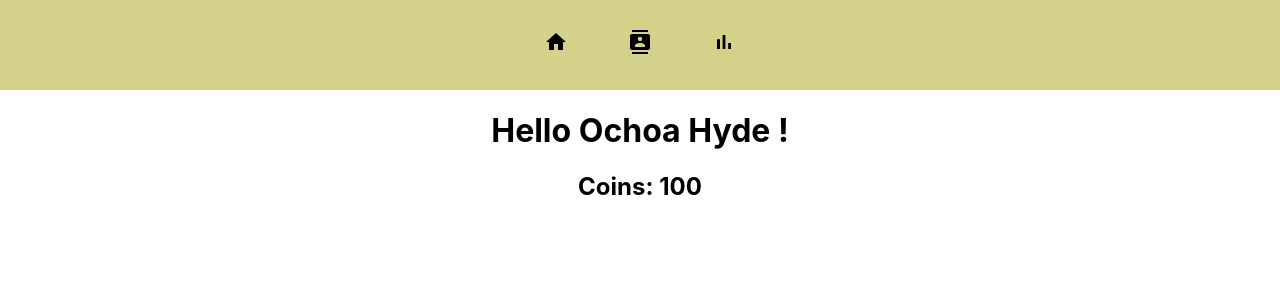
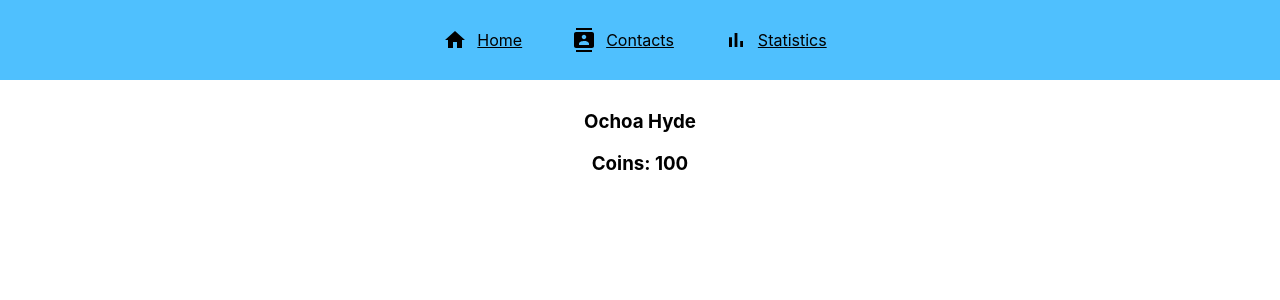
Before and after one commit to micnoy/react-workshop-mister-bitcoin, a React (Create React App) app: page /#/ in a window 1280 px wide. Shown: the top 300 px of the page. Built offline with nearby package versions, Linux system fonts and the light colour scheme; no server answers.

Commit message:
Playing with styling

```diff
--- a/src/App.css
+++ b/src/App.css
@@ -1,3 +1,7 @@
+* {
+    box-sizing: border-box;
+}
+
 .App {
     text-align: center;
 }
@@ -5,15 +9,6 @@
 .App-logo {
     height: 40vmin;
     pointer-events: none;
-}
-
-.App-header {
-    background-color: #d4d18a;
-    display: flex;
-    flex-direction: row;
-    justify-content: center;
-    font-size: calc(10px + 2vmin);
-    color: #000000;
 }
 
 .App-header-div {
@@ -24,55 +19,92 @@
     color: #61dafb;
 }
 
-ul {
+.contacts-list {
     display: flex;
-    flex-direction: column;
-    justify-content: center;
+    flex-direction: row;
+    flex-flow: wrap;
+    justify-content: flex-start;
     align-items: center;
     list-style-type: none;
-    padding: 0;
+    padding: 0 80px 0 80px;
     margin: 0;
 }
 
-.contact-item {
-    padding: 10px;
+li {
+    margin: 15px;
+    min-width: 48%;
+    font-size: 24px;
+    text-align: center;
+    cursor: pointer;
+    outline: none;
+    color: #fff;
+    background-color: rgba(79, 192, 254, 0.42);
+    border: none;
+    border-radius: 15px;
+    box-shadow: 5px 9px rgba(153, 153, 153, 0.55);
+}
+
+li:hover {
+    background-color: rgba(56, 128, 178, 0.49)
+}
+
+li:active {
+    background-color: rgba(35, 89, 120, 0.47);
+    box-shadow: 5px 5px #666;
+    transform: translateY(4px);
+}
+
+.item-content {
     display: flex;
     flex-direction: row;
-    justify-content: flex-end;
+    justify-content: start;
     align-items: center;
-    height: 100px;
-    width: 50%;
-}
-
-.contact-item img {
-    max-width: 50px;
-    max-height: 50px;
-    object-fit: cover;
-    padding: 5px;
-}
-
-.item-content{
-    width: 100%;
-    display: flex;
-    justify-content: center;
-    align-items: center;
+    padding-left: 25px;
 }
 
 .avatar {
-    max-width: 50px;
-    max-height: 50px;
+    max-width: 100px;
+    max-height: 100px;
     object-fit: cover;
+    margin-right: 15px;
     padding: 5px;
+}
+.contact-name{
+    text-decoration: none;
+    color: black;
 }
 
 a {
     color: inherit;
 }
 
-.headerNav{
-    padding: 30px;
+header {
+    top: 0px;
+    background-color: #4fc0fe;
+    display: flex;
+    flex-direction: row;
+    justify-content: center;
+    position: fixed;
+    width: 100%;
+    padding: 0;
+    margin: 0;
 }
 
-#setup_button {
-    display: none;
+.header-item {
+    display: flex;
+    padding: 20px;
+    text-decoration: none;
 }
+
+.header-item:hover {
+    background: rgba(0, 0, 0, 0.1);
+}
+
+section.nav-page {
+    margin-top: 110px;
+}
+
+.Graph {
+    height: 100px;
+    background: #61dafb;
+}
--- a/src/components/Avatar/Avatar.jsx
+++ b/src/components/Avatar/Avatar.jsx
@@ -4,7 +4,9 @@ const Avatar = (props) => {
     const {contact} = props;
     const contactImage = 'https://robohash.org/' + contact._id;
     return (
-        <img className={'avatar'} src={contactImage} alt=''/>
+        <div>
+            <img className='avatar' src={contactImage} alt=''/>
+        </div>
     );
 };
 
--- a/src/components/ContactList/ContactList.jsx
+++ b/src/components/ContactList/ContactList.jsx
@@ -5,27 +5,29 @@ import ContactPreview from "../ContactPreview/ContactPreview";
 export default class ContactList extends Component {
 
     getContactItem = (index, item, filter) => {
-        if (filter) {
-            if (item.name.toLowerCase().includes(filter.toLowerCase())) {
-                return (
-                    <li className='contact-item' key={index}>
-                        <ContactPreview contact={item}/>
-                    </li>);
-            }
-        } else {
-            return (
-                <li className='contact-item' key={index}>
-                    <ContactPreview contact={item}/>
-                </li>);
+        if (!filter) {
+            // If no filter return all contacts
+            return this.singleContact(index, item);
+        } else if (item.name.toLowerCase().includes(filter.toLowerCase())) {
+            // If there's a filter applied, check if this item matches the filter.
+            return this.singleContact(index, item);
         }
+
     };
+
+    singleContact(index, item) {
+        return (
+            <li key={index}>
+                <ContactPreview contact={item}/>
+            </li>);
+    }
 
     render() {
         const {contacts} = this.props;
         const {filter} = this.props;
 
         return <div>
-            <ul>
+            <ul className='contacts-list'>
                 {contacts && contacts.map((item, index) => this.getContactItem(index, item, filter))}
             </ul>
         </div>;
--- a/src/components/ContactPreview/ContactPreview.jsx
+++ b/src/components/ContactPreview/ContactPreview.jsx
@@ -7,7 +7,7 @@ const ContactPreview = (props) => {
     return (
         <Link to={'/contact/' + contact._id} className="item-content">
                 <Avatar contact={contact}/>
-                <h2>{contact.name}</h2>
+                <div className='contact-name'>{contact.name}</div>
         </Link>
     );
 };
--- a/src/components/Header/Header.jsx
+++ b/src/components/Header/Header.jsx
@@ -3,21 +3,19 @@ import {Link} from "react-router-dom";
 import homeIcon from '../../assets/ic-home.svg'
 import statisticsIcon from '../../assets/ic-statistics.svg'
 import contactsIcon from '../../assets/ic-contacts.svg'
+import HeaderItem from "../HeaderItem/HeaderItem";
 
 const Header = () => {
     return (
-        <header className={'App-header'}>
+        <header>
             <Link to={'/'}>
-                {/*<div className={'App-header-div'}>Home</div>*/}
-                <img className={'headerNav'} src={homeIcon} alt=''/>
+                <HeaderItem text='Home' icon={homeIcon}/>
             </Link>
             <Link to={'/contact'}>
-                {/*<div className={'App-header-div'}>Contacts</div>*/}
-                <img className={'headerNav'} src={contactsIcon} alt=''/>
+                <HeaderItem text='Contacts' icon={contactsIcon}/>
             </Link>
             <Link to={'/stats'}>
-                {/*<div className={'App-header-div'}>Statistics</div>*/}
-                <img className={'headerNav'} src={statisticsIcon} alt=''/>
+                <HeaderItem text='Statistics' icon={statisticsIcon}/>
             </Link>
         </header>
     );
--- /dev/null
+++ b/src/components/HeaderItem/HeaderItem.jsx
@@ -0,0 +1,16 @@
+import React, {Component} from 'react';
+
+class HeaderItem extends Component {
+    render() {
+
+        const {icon, text} = this.props;
+        return (
+            <div className='header-item'>
+                <img src={icon} alt=''/>
+                <div className={'App-header-div'}>{text}</div>
+            </div>
+        );
+    }
+}
+
+export default HeaderItem;
--- a/src/pages/ContactDetailsPage/ContactDetailsPage.jsx
+++ b/src/pages/ContactDetailsPage/ContactDetailsPage.jsx
@@ -4,7 +4,7 @@ import {Link} from "react-router-dom";
 import Avatar from "../../components/Avatar/Avatar";
 
 import {connect} from "react-redux";
-import {loadCurrentContact} from "../../modules/contact/actions";
+import {clearCurrentContact, loadCurrentContact} from "../../modules/contact/actions";
 
 class ContactDetailsPage extends Component {
 
@@ -12,6 +12,10 @@ class ContactDetailsPage extends Component {
         const contactId = this.props.match.params.id;
         console.log('loading id', contactId);
         this.props.loadCurrentContact(contactId);
+    }
+
+    componentWillUnmount() {
+        this.props.clearCurrentContact();
     }
 
     deleteContact = (id) => {
@@ -59,7 +63,8 @@ const mapStateToProps = (state) => {
 };
 
 const mapDispatchToProps = {
-    loadCurrentContact
+    loadCurrentContact,
+    clearCurrentContact
 };
 
 export default connect(
--- a/src/pages/ContactPage/ContactPage.jsx
+++ b/src/pages/ContactPage/ContactPage.jsx
@@ -22,13 +22,13 @@ class ContactPage extends Component {
     render() {
         const {contacts} = this.props;
         return (
-            <div>
+            <section className="nav-page">
                 <ContactsFilter onFilter={this.filterChanged}/>
                 <Link to={'/contact/edit/'}>
                     <h3>Add new contact</h3>
                 </Link>
                 <ContactList contacts={contacts} filter={this.state.filter}/>
-            </div>
+            </section>
         );
     }
 }
--- a/src/pages/HomePage/HomePage.jsx
+++ b/src/pages/HomePage/HomePage.jsx
@@ -14,11 +14,11 @@ class HomePage extends Component {
     render() {
         const {user, rate} = this.props;
         return (
-            <div>
-                {user && <h1>Hello {user.name} !</h1>}
-                {user && <h2>Coins: {user.coins}</h2>}
-                {rate && <h2>BTC: {rate}</h2>}
-            </div>
+            <section className="nav-page">
+                {user && <h3>{user.name}</h3>}
+                {user && <h3>Coins: {user.coins}</h3>}
+                {rate && <h3>BTC: {rate}</h3>}
+            </section>
         );
     }
 }
--- a/src/pages/Statistics/Statistics.jsx
+++ b/src/pages/Statistics/Statistics.jsx
@@ -14,8 +14,9 @@ class Statistics extends Component {
     render() {
         const {marketPrice, confirmedTransactions} = this.props;
         return (
-            <div>
-                {marketPrice && <Graph data={marketPrice}
+            <section className="nav-page">
+                {marketPrice && <Graph className='Graph'
+                                       data={marketPrice}
                                        chartName='Market price (USD)'
                                        backgroundColor={'rgba(47,54,192,0.4)'}
                                        borderColor={'rgb(47,54,192,1)'}/>}
@@ -26,7 +27,7 @@ class Statistics extends Component {
                                                  backgroundColor={'rgba(55,122,40,0.4)'}
                                                  borderColor={'rgb(55,122,40,1)'}/>}
                 <h4>The number of daily confirmed bitcoin transactions.</h4>
-            </div>
+            </section>
         );
     }
 }
```
Also changed, not shown: src/pages/ContactEditPage/ContactEditPage.jsx (+18 -12 lines).
